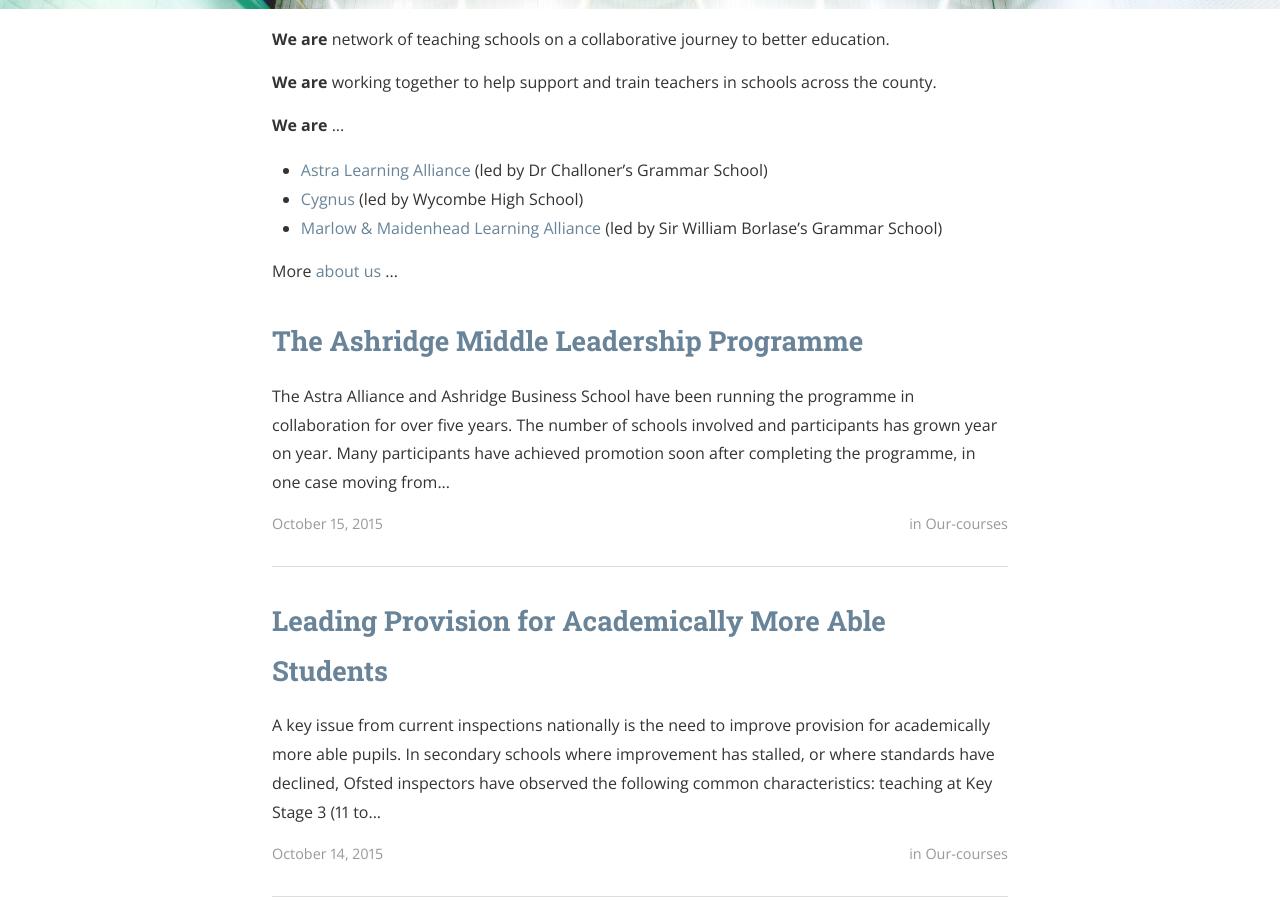
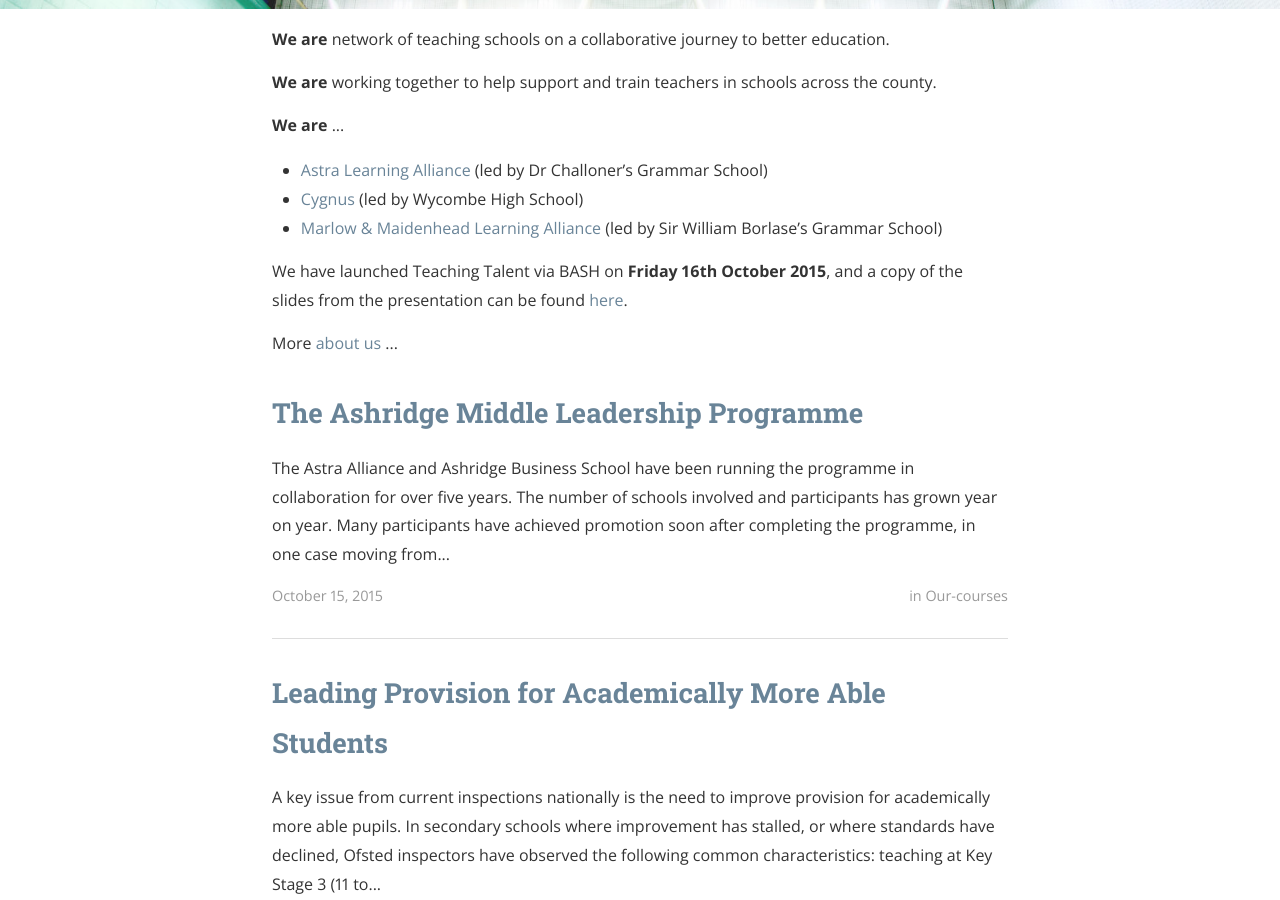
Before and after one commit to Teaching-Talent/teaching-talent.github.io, a Jekyll site: the page built from index.html, in a window 1280 px wide and 900 px high, scrolled down 389 px. Built offline with Jekyll 4.4.1, drawn with Linux system fonts in a browser that asks for light colours; nearby versions of some CDN libraries; the list of posts is cut into pages by our own code; a style sheet for code colours, icons or effects is not loaded.

Commit message:
Updated Index Page

```diff
--- a/index.html
+++ b/index.html
@@ -24,6 +24,7 @@
       {% endfor %}
 	</ul>
 
+	<p>We have launched Teaching Talent via BASH on <strong>Friday 16th October 2015</strong>, and a copy of the slides from the presentation can be found <a href="https://docs.google.com/presentation/d/1n6viqhcISc7NJHy0aJwsw7B0Oz7OwDBoRRWLQaC_rOE/edit" target="_blank">here</a>.</p>
 	<p>More <a href="{{site.baseurl}}about">about us</a> ...</p>
 
 <ul class="post-list">
```
